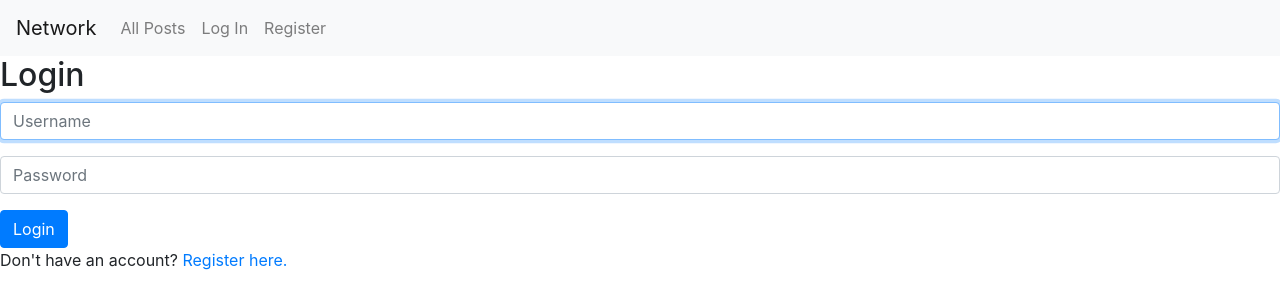
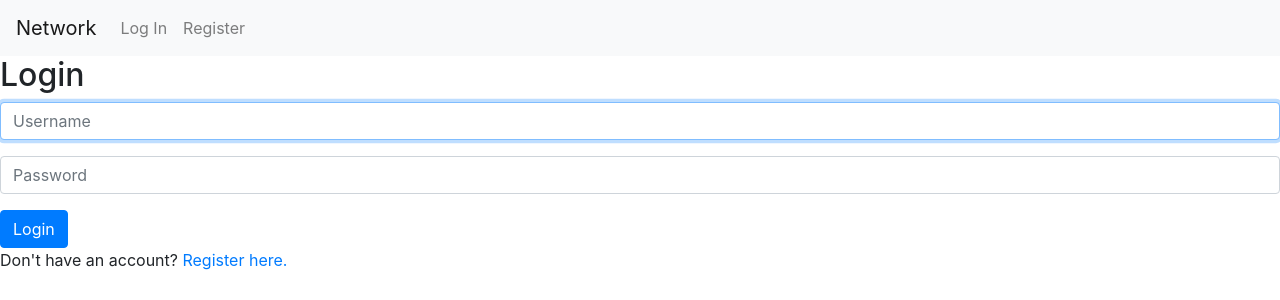
Before and after one commit to gloinho/network, a Django app: page /login in a window 1280 px wide. Shown: the top 300 px of the page. Run offline with Django 3.2, Linux system fonts and the light colour scheme; some libraries are stand-ins or nearby versions.

Commit message:
Trying new navbar

```diff
--- a/network/templates/network/layout.html
+++ b/network/templates/network/layout.html
@@ -12,39 +12,52 @@
         <script src="https://unpkg.com/babel-standalone@6/babel.min.js"></script>
     </head>
     <body>
+        <div id="nav">
+        </div>
+        <script type="text/babel">
+            function LoggedLinks(){
+                const auth = "{{user.is_authenticated}}" === 'False' ? false : true
+                return (
+                    auth ?
+                    <ul className="navbar-nav mr-auto">
+                        <li className="nav-item">
+                            {"{%if user.is_authenticated%}"}
+                                <a className="nav-link user_profile" id="user_profile" href={"{% url 'user' user.username%}"}><strong>{"{{user.username}}"}</strong></a>
+                            {"{%endif%}"}
+                        </li>
+                        <li className="nav-item">
+                            <a className="nav-link" href="#">Following</a>
+                        </li>
+                        <li className="nav-item">
+                            <a className="nav-link" href={"{% url 'logout' %}"}>Log Out</a>
+                        </li>
+                        <li className="nav-item">
+                                <a className="nav-link" id="allposts">All Posts</a>
+                        </li>
+                    </ul>
+                    :
+                    <ul className="navbar-nav mr-auto">
+                        <li className="nav-item">
+                            <a className="nav-link" href={"{% url 'login' %}"}>Log In</a>
+                        </li>
+                        <li className="nav-item">
+                            <a className="nav-link" href={"{% url 'register' %}"}>Register</a>
+                        </li>
+                    </ul>
+                )
+            }
 
-        <nav class="navbar navbar-expand-lg navbar-light bg-light">
-            <a class="navbar-brand" href="{% url 'index' %}">Network</a>
+            function Nav(){
+                return (
+                    <nav className="navbar navbar-expand-lg navbar-light bg-light">
+                        <a className="navbar-brand" href={"{% url 'index' %}"}>Network</a>
+                        <LoggedLinks/>
+                    </nav>
 
-            <div>
-              <ul class="navbar-nav mr-auto">
-                {% if user.is_authenticated %}
-                    <li class="nav-item">
-                        <a class="nav-link user_profile" id="user_profile" href="{% url 'user' user.username %}"><strong>{{ user.username }}</strong></a>
-                    </li>
-                {% endif %}
-                <li class="nav-item">
-                  <a class="nav-link" id="allposts">All Posts</a>
-                </li>
-                {% if user.is_authenticated %}
-                    <li class="nav-item">
-                        <a class="nav-link" href="#">Following</a>
-                    </li>
-                    <li class="nav-item">
-                        <a class="nav-link" href="{% url 'logout' %}">Log Out</a>
-                    </li>
-                {% else %}
-                    <li class="nav-item">
-                        <a class="nav-link" href="{% url 'login' %}">Log In</a>
-                    </li>
-                    <li class="nav-item">
-                        <a class="nav-link" href="{% url 'register' %}">Register</a>
-                    </li>
-                {% endif %}
-              </ul>
-            </div>
-          </nav>
-
+                )
+            }
+            ReactDOM.render(< Nav/>, document.getElementById("nav"))
+        </script>
         <div class="body">
             {% block body %}
             {% endblock %}
--- a/network/views.py
+++ b/network/views.py
@@ -13,19 +13,7 @@ from .models import User, Post, Connections
 
 
 def index(request):
-    if request.method == 'POST':
-        # Creates a new post.
-        data = json.loads(request.body)
-        content = data.get('content')
-        posted_by = User.objects.get(id=int(data.get('posted_by')))
-        new_post = Post(
-            posted_by= posted_by,
-            content = content,
-        )
-        new_post.save()
-    return render(request, "network/index.html",{
-            'newPost': newPost
-        })
+    return render(request, "network/index.html")
 
 
 def login_view(request):
@@ -81,7 +69,6 @@ def register(request):
     else:
         return render(request, "network/register.html")
 
-@login_required
 @csrf_exempt
 def see_all_posts(request):
     if request.method == 'PUT':
@@ -112,18 +99,6 @@ def see_all_posts(request):
     all_posts = Post.objects.order_by("-posted_at").all()
     return JsonResponse([post.serialize() for post in all_posts], safe=False)
 
-class newPost(forms.ModelForm):
-
-    class Meta:
-        model = Post
-        fields = ['content']
-        labels = {'content':''}
-        widgets = {'content': forms.TextInput(attrs={
-            'class':'form-control',
-            'placeholder':"What's poppin?!",
-            'id':'post_content'
-        })}
-
 def user_profile(request, username):
     user = User.objects.get(username=username)
     connections = user.connections
@@ -135,7 +110,6 @@ def user_profile(request, username):
 
 def user_view(request, username):
     return render(request, 'network/user.html')
-
 
 @csrf_exempt
 def follow(request):
```
Also changed, not shown: network/templates/network/index.html (+29 -9 lines), network/templates/network/user.html (deleted, +0 -34 lines).
